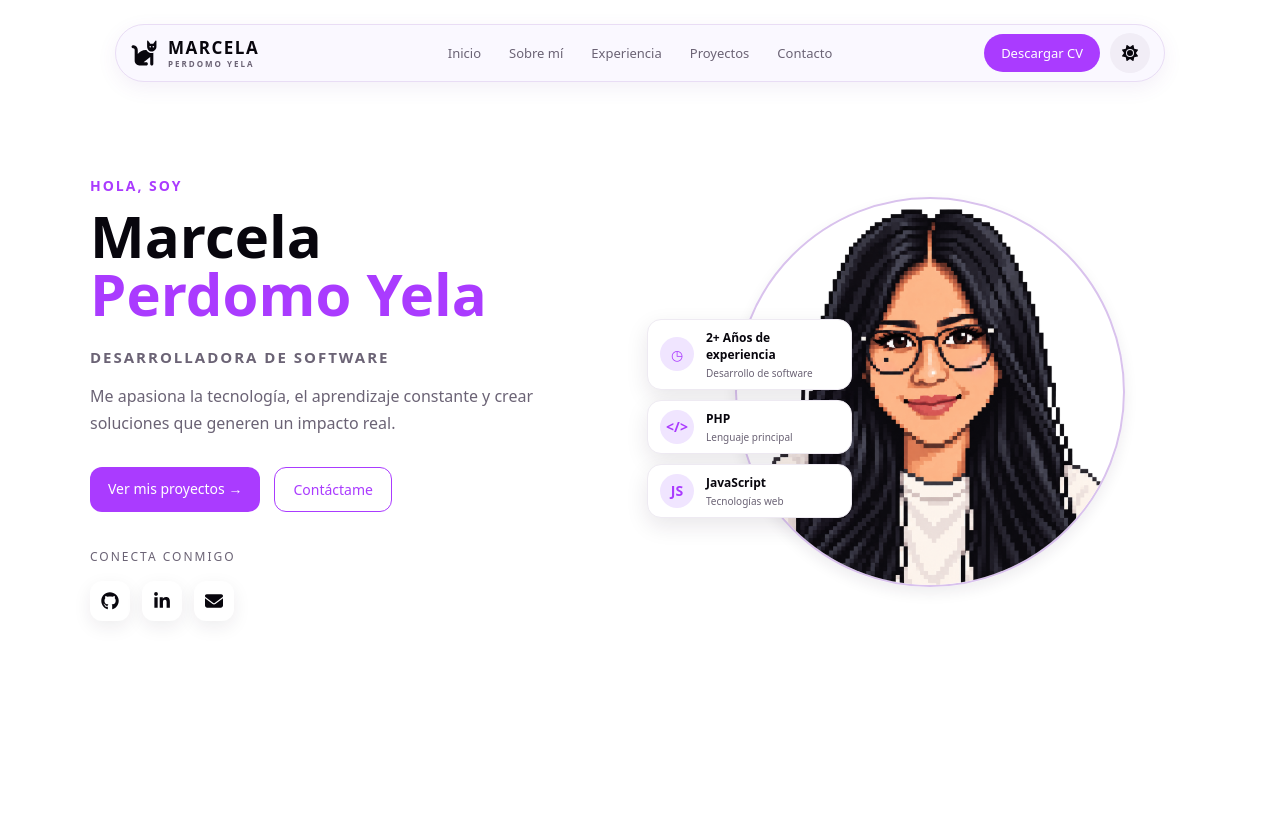
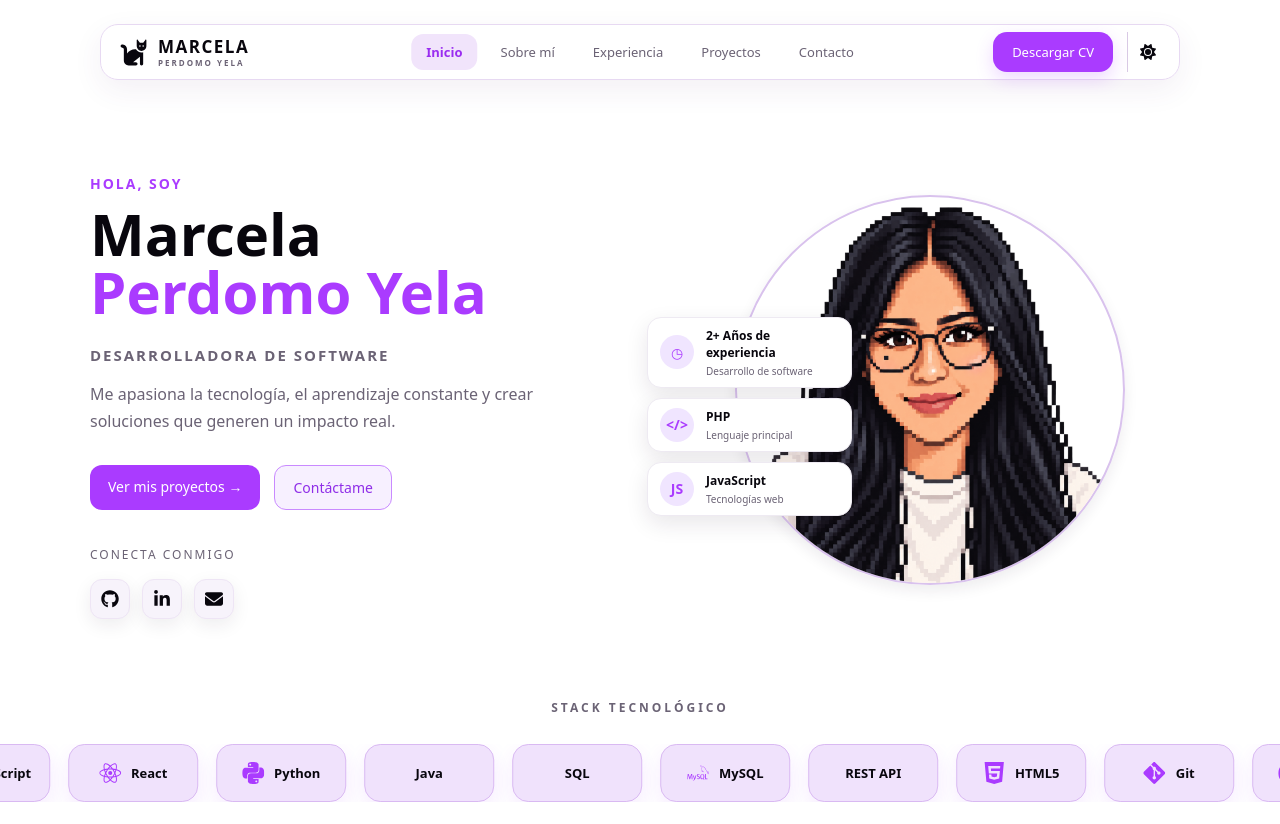
Before and after one commit to marcela542/portafolio-marcela, a React (Vite) app: page / in a window 1280 px wide. Built offline with nearby package versions, Linux system fonts and the light colour scheme.

Commit message:
feat: mejora navbar y agrega stack tecnologico

```diff
--- a/src/pages/Home.jsx
+++ b/src/pages/Home.jsx
@@ -7,6 +7,17 @@ import {
     FaSun,
     FaMoon,
 } from "react-icons/fa6";
+import {
+    SiPhp,
+    SiJavascript,
+    SiReact,
+    SiMysql,
+    SiHtml5,
+    SiGit,
+    SiGithub,
+    SiPython,
+} from "react-icons/si";
+
 import fotoPerfil from "../assets/perfil.png";
 import "../styles/Home.css";
 
@@ -81,22 +92,34 @@ function Home() {
                     <p className="social-title">CONECTA CONMIGO</p>
 
                     <div className="social-links">
-                        <a href="https://github.com/marcela542" aria-label="GitHub">
-                        <FaGithub />
+                        <a
+                            href="https://github.com/marcela542"
+                            aria-label="GitHub"
+                        >
+                            <FaGithub />
                         </a>
 
-                        <a href="https://www.linkedin.com/in/marcela-perdomo-yela-800677266/" aria-label="LinkedIn">
-                        <FaLinkedinIn />
+                        <a
+                            href="https://www.linkedin.com/in/marcela-perdomo-yela-800677266/"
+                            aria-label="LinkedIn"
+                        >
+                            <FaLinkedinIn />
                         </a>
 
-                        <a href="mailto:perdomoyelamarcela@gmail.com" aria-label="Correo">
-                        <FaEnvelope />
+                        <a
+                            href="mailto:perdomoyelamarcela@gmail.com"
+                            aria-label="Correo"
+                        >
+                            <FaEnvelope />
                         </a>
                     </div>
                 </div>
 
                 <div className="hero-image">
-                    <img src={fotoPerfil} alt="Ilustración de perfil de Marcela" />
+                    <img
+                        src={fotoPerfil}
+                        alt="Ilustración de perfil de Marcela"
+                    />
 
                     <div className="profile-cards">
                         <div className="profile-card">
@@ -125,6 +148,124 @@ function Home() {
                     </div>
                 </div>
             </section>
+
+            <section className="tech-stack">
+                <p className="tech-title">STACK TECNOLÓGICO</p>
+
+                <div className="tech-slider">
+                    <div className="tech-track">
+
+                        <div className="tech-group">
+                            <div className="tech-item">
+                                <SiPhp />
+                                <span>PHP</span>
+                            </div>
+
+                            <div className="tech-item">
+                                <SiJavascript />
+                                <span>JavaScript</span>
+                            </div>
+
+                            <div className="tech-item">
+                                <SiReact />
+                                <span>React</span>
+                            </div>
+
+                            <div className="tech-item">
+                                <SiPython />
+                                <span>Python</span>
+                            </div>
+
+                            <div className="tech-item">
+                                <span>Java</span>
+                            </div>
+
+                            <div className="tech-item">
+                                <span>SQL</span>
+                            </div>
+
+                            <div className="tech-item">
+                                <SiMysql />
+                                <span>MySQL</span>
+                            </div>
+
+                            <div className="tech-item">
+                                <span>REST API</span>
+                            </div>
+
+                            <div className="tech-item">
+                                <SiHtml5 />
+                                <span>HTML5</span>
+                            </div>
+
+                            <div className="tech-item">
+                                <SiGit />
+                                <span>Git</span>
+                            </div>
+
+                            <div className="tech-item">
+                                <SiGithub />
+                                <span>GitHub</span>
+                            </div>
+                        </div>
+
+                        <div className="tech-group">
+                            <div className="tech-item">
+                                <SiPhp />
+                                <span>PHP</span>
+                            </div>
+
+                            <div className="tech-item">
+                                <SiJavascript />
+                                <span>JavaScript</span>
+                            </div>
+
+                            <div className="tech-item">
+                                <SiReact />
+                                <span>React</span>
+                            </div>
+
+                            <div className="tech-item">
+                                <SiPython />
+                                <span>Python</span>
+                            </div>
+
+                            <div className="tech-item">
+                                <span>Java</span>
+                            </div>
+
+                            <div className="tech-item">
+                                <span>SQL</span>
+                            </div>
+
+                            <div className="tech-item">
+                                <SiMysql />
+                                <span>MySQL</span>
+                            </div>
+
+                            <div className="tech-item">
+                                <span>REST API</span>
+                            </div>
+
+                            <div className="tech-item">
+                                <SiHtml5 />
+                                <span>HTML5</span>
+                            </div>
+
+                            <div className="tech-item">
+                                <SiGit />
+                                <span>Git</span>
+                            </div>
+
+                            <div className="tech-item">
+                                <SiGithub />
+                                <span>GitHub</span>
+                            </div>
+                        </div>
+
+                    </div>
+                </div>
+            </section>
         </main>
     );
 }
--- a/src/styles/Home.css
+++ b/src/styles/Home.css
@@ -1,15 +1,24 @@
+/* Navbar */
+
 .navbar {
   position: relative;
-  width: min(1050px, calc(100% - 40px));
+  width: min(1080px, calc(100% - 40px));
   margin: 24px auto;
-  padding: 8px 14px;
+  padding: 7px 12px 7px 18px;
   display: flex;
   align-items: center;
   justify-content: space-between;
-  background: #faf8ff;
-  border: 1px solid #e9ddf5;
-  border-radius: 50px;
-  box-shadow: 0 6px 20px rgba(120, 70, 170, 0.08);
+  background: rgba(255, 255, 255, 0.94);
+  border: 1px solid #e7d9f2;
+  border-radius: 18px;
+  box-shadow: 0 10px 30px rgba(90, 45, 120, 0.07);
+  backdrop-filter: blur(12px);
+  transition: 0.3s ease;
+}
+
+.navbar:hover {
+  border-color: #d9c1eb;
+  box-shadow: 0 14px 35px rgba(120, 60, 160, 0.10);
 }
 
 .logo {
@@ -22,7 +31,13 @@
 
 .logo svg {
   color: #08060d;
-  font-size: 28px;
+  font-size: 29px;
+  transition: 0.3s ease;
+}
+
+.logo:hover svg {
+  color: #aa3bff;
+  transform: translateY(-2px) rotate(-4deg);
 }
 
 .logo-name {
@@ -43,6 +58,11 @@
   font-weight: 600;
   letter-spacing: 2px;
   color: #6b6375;
+  transition: 0.3s ease;
+}
+
+.logo:hover .logo-name small {
+  color: #aa3bff;
 }
 
 .nav-links {
@@ -51,35 +71,61 @@
   transform: translateX(-50%);
   display: flex;
   align-items: center;
-  gap: 28px;
+  gap: 8px;
 }
 
 .nav-links a {
+  position: relative;
+  padding: 9px 15px;
+  border-radius: 12px;
   color: #6b6375;
   font-size: 13px;
+  font-weight: 500;
   text-decoration: none;
   white-space: nowrap;
+  transition: 0.25s ease;
+}
+
+.nav-links a:first-child {
+  background: #f1e4fb;
+  color: #9a2df0;
+  font-weight: 600;
 }
 
 .nav-links a:hover {
   color: #aa3bff;
+  background: #f4eafb;
+  transform: translateY(-1px);
+}
+
+.nav-links a:first-child:hover {
+  background: #ead7f8;
 }
 
 .nav-actions {
   display: flex;
   align-items: center;
-  gap: 10px;
+  gap: 12px;
   margin-left: auto;
 }
 
 .cv-button {
-  padding: 10px 17px;
-  border-radius: 25px;
+  padding: 11px 19px;
+  border-radius: 14px;
   background: #aa3bff;
   color: #fff;
   font-size: 13px;
+  font-weight: 500;
   text-decoration: none;
   white-space: nowrap;
+  box-shadow: 0 7px 18px rgba(170, 59, 255, 0.20);
+  transition: 0.25s ease;
+}
+
+.cv-button:hover {
+  background: #982ee8;
+  transform: translateY(-2px);
+  box-shadow: 0 11px 25px rgba(170, 59, 255, 0.28);
 }
 
 .theme-button {
@@ -87,18 +133,22 @@
   height: 40px;
   display: grid;
   place-items: center;
+  margin-left: 2px;
   border: none;
-  border-radius: 50%;
-  background: #f1edf6;
+  border-left: 1px solid #d9c9e5;
+  border-radius: 0 12px 12px 0;
+  background: transparent;
   color: #08060d;
   cursor: pointer;
   font-size: 16px;
+  transition: 0.3s ease;
 }
 
 .theme-button:hover {
   color: #aa3bff;
+  background: #f4eafb;
+  transform: rotate(10deg);
 }
-
 
 /* Hero */
 
@@ -145,6 +195,8 @@
   line-height: 1.7;
 }
 
+/* Botones */
+
 .hero-buttons {
   display: flex;
   gap: 14px;
@@ -164,9 +216,17 @@
 }
 
 .hero-buttons a:last-child {
-  border: 1px solid #aa3bff;
-  color: #aa3bff;
+  border: 1px solid #c98aff;
+  background: #f7f0ff;
+  color: #8f2ee8;
 }
+
+.hero-buttons a:last-child:hover {
+  background: #dfc4f8;
+  border-color: #aa3bff;
+}
+
+/* Redes sociales */
 
 .social-title {
   margin-top: 36px;
@@ -187,8 +247,9 @@
   display: grid;
   place-items: center;
   border-radius: 12px;
-  background: #fff;
+  background: #f7f3fb;
   color: #08060d;
+  border: 1px solid #eee5f5;
   box-shadow: 0 6px 18px rgba(35, 20, 50, 0.08);
   text-decoration: none;
   font-size: 18px;
@@ -197,7 +258,6 @@
 .social-links a:hover {
   color: #aa3bff;
 }
-
 
 /* Imagen de perfil */
 
@@ -220,7 +280,6 @@
   object-fit: cover;
   border-radius: 50%;
 }
-
 
 /* Tarjetas de perfil */
 
@@ -276,7 +335,6 @@
   font-size: 10px;
 }
 
-
 /* Tema oscuro */
 
 .dark {
@@ -298,9 +356,14 @@
 }
 
 .dark .navbar {
-  background: #1f2028;
-  border-color: #2e303a;
-  box-shadow: 0 6px 20px rgba(0, 0, 0, 0.20);
+  background: rgba(31, 32, 40, 0.94);
+  border-color: #34313d;
+  box-shadow: 0 10px 30px rgba(0, 0, 0, 0.20);
+}
+
+.dark .navbar:hover {
+  border-color: #51465d;
+  box-shadow: 0 14px 35px rgba(0, 0, 0, 0.28);
 }
 
 .dark .logo {
@@ -311,21 +374,53 @@
   color: #f3f4f6;
 }
 
+.dark .logo:hover svg {
+  color: #c084fc;
+}
+
 .dark .logo-name small {
   color: #9ca3af;
+}
+
+.dark .logo:hover .logo-name small {
+  color: #c084fc;
 }
 
 .dark .nav-links a {
   color: #9ca3af;
 }
 
-.dark .nav-links a:hover {
+.dark .nav-links a:first-child {
+  background: #30213d;
   color: #c084fc;
 }
 
+.dark .nav-links a:hover {
+  color: #c084fc;
+  background: #30213d;
+}
+
+.dark .nav-links a:first-child:hover {
+  background: #382545;
+}
+
 .dark .theme-button {
-  background: #2e303a;
+  border-color: #403847;
   color: #f3f4f6;
+}
+
+.dark .theme-button:hover {
+  color: #c084fc;
+  background: #30213d;
+}
+
+.dark .cv-button {
+  background: #aa3bff;
+  color: #fff;
+}
+
+.dark .cv-button:hover {
+  background: #b34cff;
 }
 
 .dark .hero h1 {
@@ -366,3 +461,97 @@
 .dark .profile-card small {
   color: #9ca3af;
 }
+
+/* Stack tecnológico */
+
+.tech-stack {
+  width: 100%;
+  margin: 20px auto 100px;
+  overflow: hidden;
+}
+
+.tech-title {
+  margin: 0 0 28px;
+  text-align: center;
+  color: #6b6375;
+  font-size: 12px;
+  font-weight: 700;
+  letter-spacing: 3px;
+}
+
+.tech-slider {
+  width: 100%;
+  overflow: hidden;
+}
+
+.tech-track {
+  width: max-content;
+  display: flex;
+  animation: tech-scroll 25s linear infinite;
+}
+
+.tech-group {
+  display: flex;
+  align-items: center;
+  gap: 18px;
+  padding-right: 18px;
+  flex-shrink: 0;
+}
+
+.tech-item {
+  min-width: 130px;
+  height: 58px;
+  padding: 0 18px;
+  display: flex;
+  align-items: center;
+  justify-content: center;
+  gap: 10px;
+  border: 1px solid #d9b9f2;
+  border-radius: 16px;
+  background: #f0e2fc;
+  color: #08060d;
+  box-shadow: 0 8px 20px rgba(170, 59, 255, 0.10);
+  box-sizing: border-box;
+}
+
+.tech-item svg {
+  font-size: 22px;
+  color: #aa3bff;
+}
+
+.tech-item span {
+  font-size: 13px;
+  font-weight: 600;
+  white-space: nowrap;
+}
+
+.tech-track:hover {
+  animation-play-state: paused;
+}
+
+@keyframes tech-scroll {
+  from {
+    transform: translateX(0);
+  }
+
+  to {
+    transform: translateX(-50%);
+  }
+}
+
+/* Stack tecnológico - tema oscuro */
+
+.dark .tech-title {
+  color: #9ca3af;
+}
+
+.dark .tech-item {
+  background: #1f2028;
+  border-color: #2e303a;
+  color: #f3f4f6;
+  box-shadow: 0 5px 18px rgba(0, 0, 0, 0.18);
+}
+
+.dark .tech-item svg {
+  color: #c084fc;
+}
```
Also changed, not shown: 1 other file (tests, documents, lock files or other folders).
